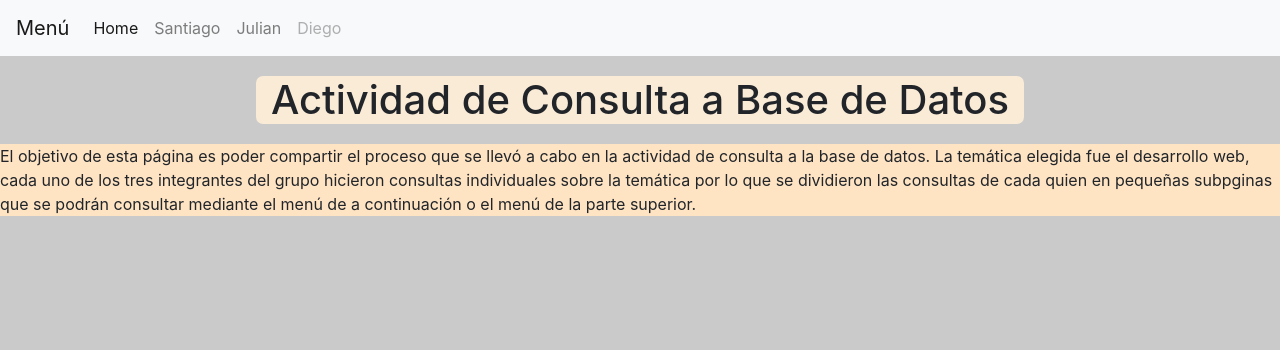
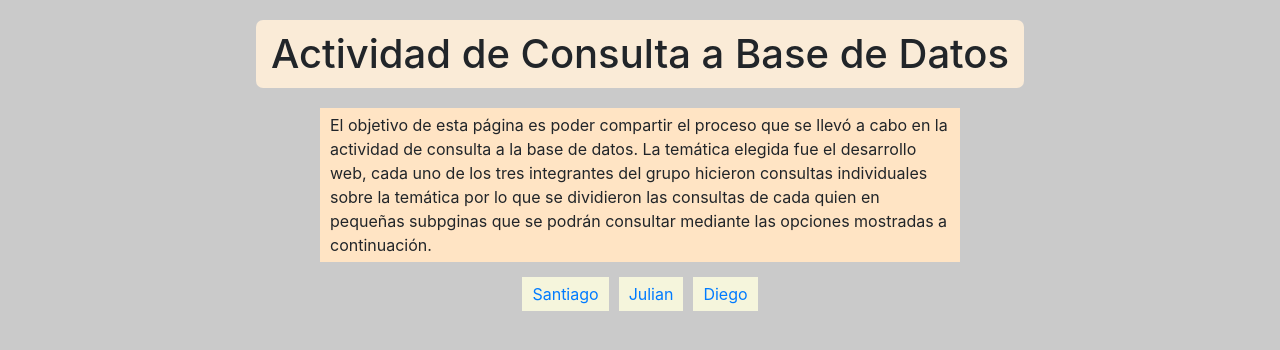
Before and after one commit to DIEGO-ALI/DataBaseTerm1, a plain HTML site: page index.html in a window 1280 px wide. Drawn offline with nearby package versions, Linux system fonts and the light colour scheme.

Commit message:
Se elimina el navbar para dejar de manera manual los enlaces a las páginas independientes de cada uno, se centra el texto y se añaden algunos estilos para que sea más llamativo. De igual manera, se dejan creados los archivos html de cada uno.

```diff
--- a/index.html
+++ b/index.html
@@ -8,31 +8,14 @@
     <link rel="stylesheet" href="styles.css">
 </head>
 <body>
-    <nav class="navbar navbar-expand-lg navbar-light bg-light">
-        <a class="navbar-brand" href="#">Menú</a>
-        <button class="navbar-toggler" type="button" data-toggle="collapse" data-target="#navbarNav" aria-controls="navbarNav" aria-expanded="false" aria-label="Toggle navigation">
-            <span class="navbar-toggler-icon"></span>
-        </button>
-        <div class="collapse navbar-collapse" id="navbarNav">
-            <ul class="navbar-nav">
-            <li class="nav-item active">
-                <a class="nav-link" href="#">Home <span class="sr-only">(current)</span></a>
-            </li>
-            <li class="nav-item">
-                <a class="nav-link" href="#">Santiago</a>
-            </li>
-            <li class="nav-item">
-                <a class="nav-link" href="#">Julian</a>
-            </li>
-            <li class="nav-item">
-                <a class="nav-link disabled" href="#">Diego</a>
-            </li>
-            </ul>
-        </div>
-    </nav>
+
     <h1 class="main_title">Actividad de Consulta a Base de Datos</h1>
-    <p class="main_description">El objetivo de esta página es poder compartir el proceso que se llevó a cabo en la actividad de consulta a la base de datos. La temática elegida fue el desarrollo web, cada uno de los tres integrantes del grupo hicieron consultas individuales sobre la temática por lo que se dividieron las consultas de cada quien en pequeñas subpginas que se podrán consultar mediante el menú de a continuación o el menú de la parte superior.</p>
-
+    <p class="main_description">El objetivo de esta página es poder compartir el proceso que se llevó a cabo en la actividad de consulta a la base de datos. La temática elegida fue el desarrollo web, cada uno de los tres integrantes del grupo hicieron consultas individuales sobre la temática por lo que se dividieron las consultas de cada quien en pequeñas subpginas que se podrán consultar mediante las opciones mostradas a continuación.</p>
+    <ul class="option_list">
+        <li class="option_element"><a href="santiago.html">Santiago</a></li>
+        <li class="option_element"><a href="julian.html">Julian</a></li>
+        <li class="option_element"><a href="diego.html">Diego</a></li>
+    </ul>
 
 </body>
 </html>
--- a/styles.css
+++ b/styles.css
@@ -8,9 +8,39 @@ body{
     border-radius: 7px;
     width: 60%;
     margin: 20px auto;
+    width: fit-content;
+    padding: 10px 15px;
 }
 
 .main_description{
     background-color: bisque;
+    padding: 5px 10px;
+    width: 50%;
+    justify-content: center;
+    margin: 10px auto;
+}
+
+.option_list{
+    display: flex;
+    align-items: center;
+    list-style: none;
+    padding: 0;
+    margin: 0 auto;
+    width: fit-content;
+}
+
+.option_element{
+    margin: 5px;
+    padding: 5px 10px;
+    background-color: beige;
 
 }
+
+.option_element:hover{
+    background-color: #413e3e;
+
+}
+
+.option_element a:hover{
+    color: white;
+}
```
Also changed, not shown: santiago.html (added, +11 -0 lines).
